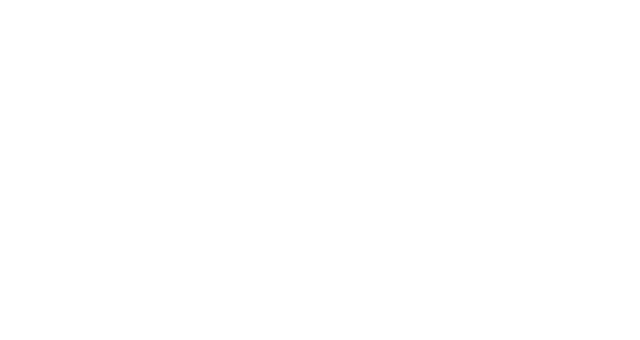
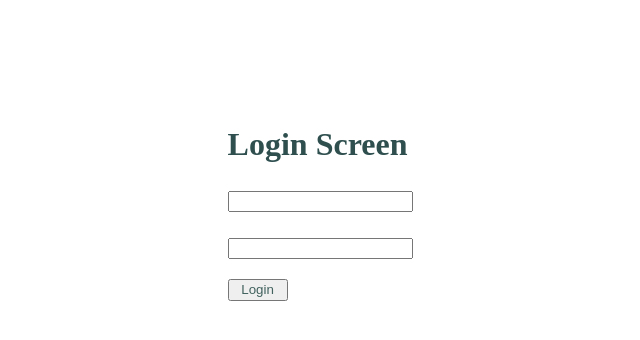
Before and after one commit to Spatzek/messengerFrontendExa, an Angular app: page /login in a window 1280 px wide. Before the commit this address led to /. Shown: the top 340 px of the page, without its empty margins (286-926 px from the left). Built offline with nearby package versions, Linux system fonts and the light colour scheme.

Commit message:
Login screen

```diff
--- a/src/app/app-routing.module.ts
+++ b/src/app/app-routing.module.ts
@@ -1,7 +1,7 @@
 import { NgModule } from '@angular/core';
 import { RouterModule, Routes } from '@angular/router';
 
-const routes: Routes = [{ path: 'chats', loadChildren: () => import('./chat/chat.module').then(m => m.ChatModule) }];
+const routes: Routes = [{ path: 'chats', loadChildren: () => import('./chat/chat.module').then(m => m.ChatModule) }, { path: 'login', loadChildren: () => import('./login/login.module').then(m => m.LoginModule) }];
 
 @NgModule({
   imports: [RouterModule.forRoot(routes)],
--- /dev/null
+++ b/src/app/login/login-routing.module.ts
@@ -0,0 +1,11 @@
+import { NgModule } from '@angular/core';
+import { RouterModule, Routes } from '@angular/router';
+import { LoginComponent } from './login.component';
+
+const routes: Routes = [{ path: '', component: LoginComponent }];
+
+@NgModule({
+  imports: [RouterModule.forChild(routes)],
+  exports: [RouterModule]
+})
+export class LoginRoutingModule { }
--- /dev/null
+++ b/src/app/login/login.component.html
@@ -0,0 +1,11 @@
+<body style="margin-top: 10%; margin-left: 40%">
+<h1 style=" color: darkslategrey"> Login Screen</h1>
+<h2>
+  <input type="text" formControlName="username">
+</h2>
+<h2>
+  <input type="text" formControlName="password">
+</h2>
+<button class=""style="width: 60px; height: 22px; color: rgba(21,62,57,0.8)">Login </button>
+</body>
+<router-outlet></router-outlet>
--- /dev/null
+++ b/src/app/login/login.component.ts
@@ -0,0 +1,15 @@
+import { Component, OnInit } from '@angular/core';
+
+@Component({
+  selector: 'app-login',
+  templateUrl: './login.component.html',
+  styleUrls: ['./login.component.scss']
+})
+export class LoginComponent implements OnInit {
+
+  constructor() { }
+
+  ngOnInit(): void {
+  }
+
+}
```
Also changed, not shown: src/app/login/login.module.ts (added, +17 -0 lines), src/app/login/login.component.scss (added), 1 other file (tests, documents, lock files or other folders).
